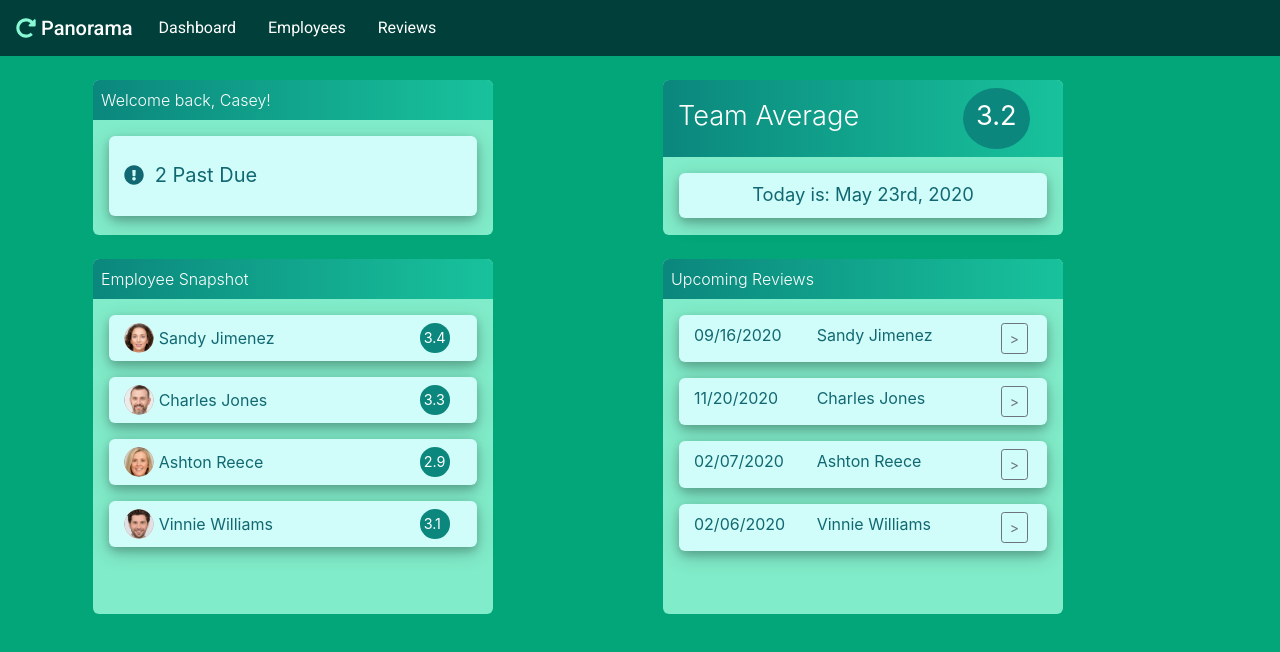
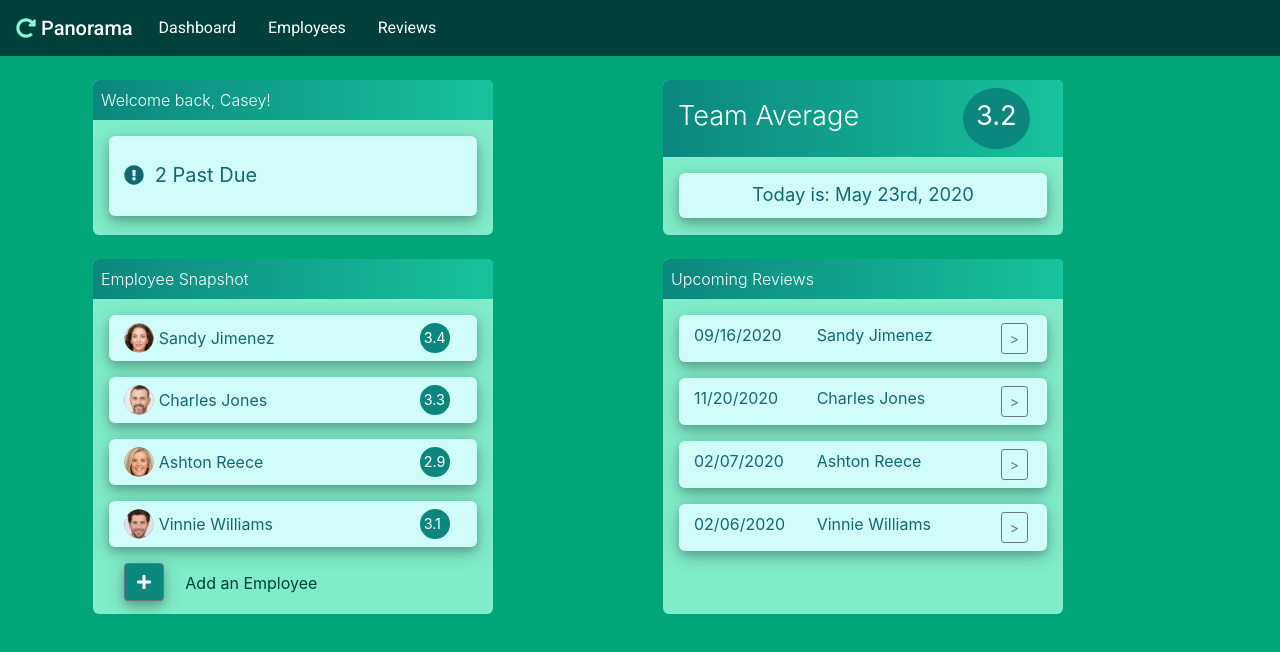
Before and after one commit to casey-cook/panorama-app, a React (Create React App) app: page /dashboard in a window 1280 px wide. Shown: the top 652 px of the page. Built offline with nearby package versions, Linux system fonts and the light colour scheme.

Commit message:
added Add Employee button

```diff
--- a/src/components/DashboardScreen/EmpSnapshot/index.js
+++ b/src/components/DashboardScreen/EmpSnapshot/index.js
@@ -1,5 +1,8 @@
 import React from 'react';
 import {Link} from 'react-router-dom';
+import { Button } from 'reactstrap';
+import { FontAwesomeIcon } from "@fortawesome/react-fontawesome";
+import { faPlus } from '@fortawesome/free-solid-svg-icons';
 
 const windowStyle = {
 	minHeight: 355,
@@ -36,6 +39,11 @@ const scoreStyle = {
 	color: 'white',
 	fontSize: '.9em',
 };
+
+ const buttonText = {
+   color: '#01403A',
+
+ }
 
 
 
@@ -86,6 +94,18 @@ function EmpSnapshot(props) {
 			<div className='m-3'>
 				<div className='container'>
 					<EmployeeList employees={props.employees} />
+          <div className="row">
+            <div className="col-2">
+            <Button
+               id='addEmployee'
+               className='mr-auto'>
+               <FontAwesomeIcon icon={faPlus} style={{ color: 'white' }} />
+             </Button>
+            </div>
+            <div className="col-10 pt-2">
+              <p className='mr-auto' style={buttonText}>Add an Employee</p>
+            </div>
+          </div>
 				</div>
 			</div>
 		</div>
--- a/src/components/DashboardScreen/UpcomingReviews/index.js
+++ b/src/components/DashboardScreen/UpcomingReviews/index.js
@@ -127,7 +127,7 @@ class ReviewForm extends Component {
 		return (
 			<div>
 				<Button onClick={this.toggleModal} outline={true} size='sm'>
-					>
+					&gt;
 				</Button>
 				<Modal isOpen={this.state.isModalOpen} toggle={this.toggleModal}>
 					<ModalHeader toggle={this.toggleModal}>Employee Ratings</ModalHeader>
--- a/src/index.css
+++ b/src/index.css
@@ -63,3 +63,15 @@
   opacity: 0;
   transition: ease-in;
 }
+
+#addEmployee {
+  background-color: #0b877d;
+  box-shadow: 0 4px 8px 0 rgba(0, 0, 0, 0.2), 0 6px 20px 0 rgba(0, 0, 0, 0.19);
+  transition: .3s;
+}
+
+#addEmployee:hover {
+  margin-top: 2px;
+  transition: .3s;
+  transition-timing-function: ease-in-out;
+}
```
